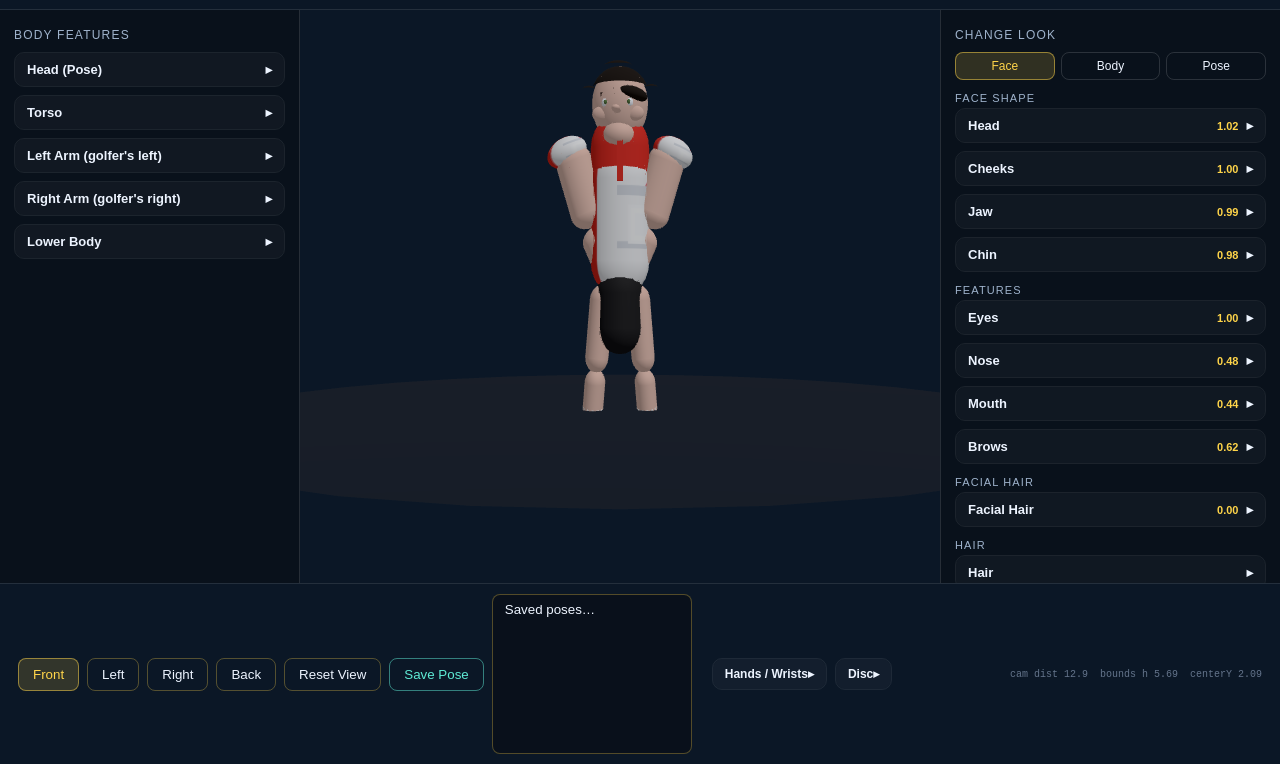
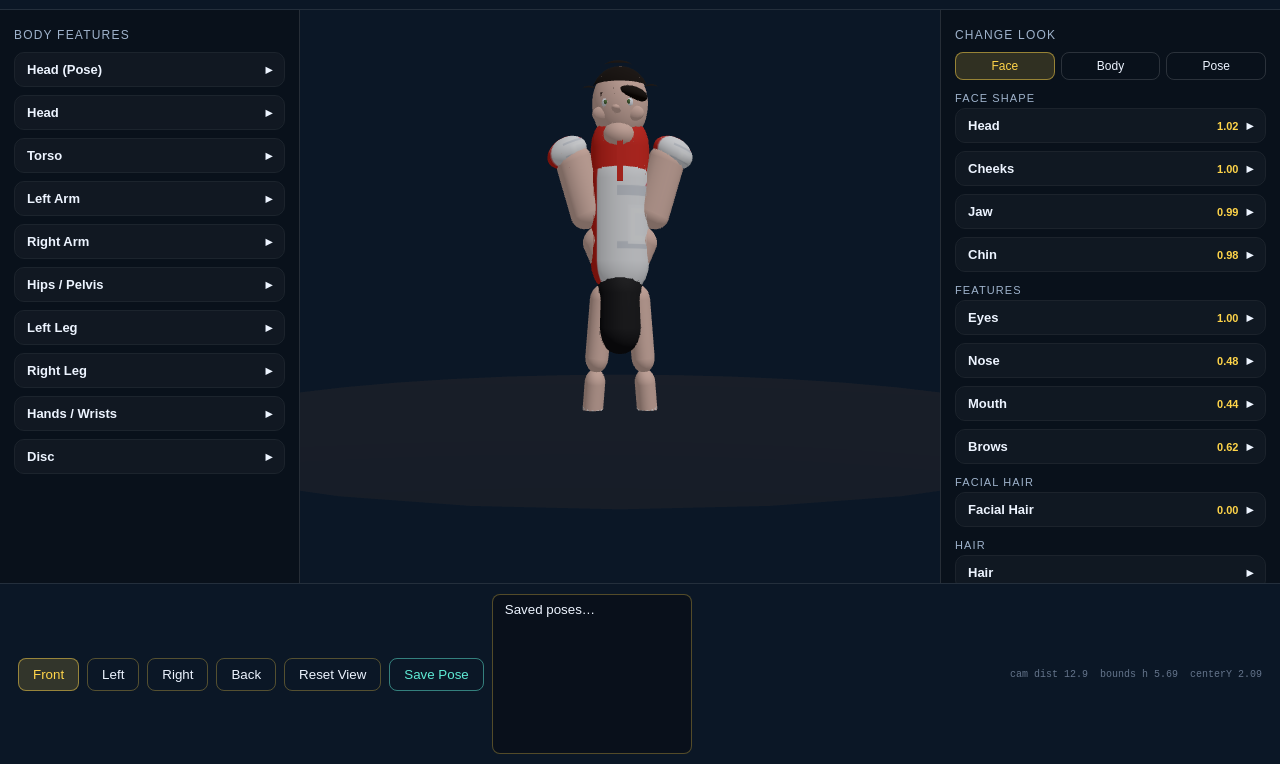
Before and after one commit to FLI-Golf/discblocks, a website built with Vite: page packages/client/master.html in a window 1280 px wide. Shown: the part 36-800 px from the top of the page. Built offline with nearby package versions, Linux system fonts and the light colour scheme; animation ran at ten frames a second.

Commit message:
feat: full anatomical Body Features organization in /master
- replace generic Lower Body with explicit sections: Head, Torso,
  Left Arm, Right Arm, Hips/Pelvis, Left Leg, Right Leg, Hands/Wrists, Disc
- reserve semantic controls (Coming Soon) for unvalidated mappings:
  torso lateralLean, pelvis rotation/tilt/flexion, hip rotation,
  foot direction, arm twist
- extend GolferPose types: torsoFlexion/lateralLean, pelvis, hip rotation,
  foot rotation
- wire validated controls: head yaw/pitch, torso turn/lean, shoulder
  abduction, hip flexion/abduction, knee flexion
- remove bottom-nav duplicate sections
- docs: semantic kinetic-chain hierarchy in anatomy README

```diff
--- a/packages/client/master.html
+++ b/packages/client/master.html
@@ -85,7 +85,6 @@
       </div>
       <div id="master-foot">
         <div id="views"></div>
-        <div id="lower"></div>
         <div id="camdebug"></div>
       </div>
     </div>
--- a/packages/client/src/master.ts
+++ b/packages/client/src/master.ts
@@ -196,7 +196,6 @@ foot.insertBefore(saveBtn, savedList);
 let expanded: string | null = null;
 const featureLeft = document.getElementById('feature-left')!;
 const featureRight = document.getElementById('feature-right')!;
-const lowerNav = document.getElementById('lower')!;
 
 // Change Look (appearance) editor in the RIGHT menu — edits the same golfer,
 // no separate preview.
@@ -304,6 +303,19 @@ function comingSoon(c: HTMLElement) {
   c.appendChild(d);
 }
 
+// A labeled row for a reserved-but-not-yet-wired semantic control.
+function comingSoonRow(label: string): HTMLElement {
+  const row = document.createElement('div');
+  row.className = 'row';
+  const span = document.createElement('span');
+  span.textContent = label;
+  const soon = document.createElement('span');
+  soon.className = 'soon';
+  soon.textContent = 'Coming Soon';
+  row.append(span, soon);
+  return row;
+}
+
 // Upper-body / head features -> LEFT menu
 makeSection(featureLeft, 'headPose', 'Head (Pose)', (c) => {
   c.appendChild(
@@ -325,6 +337,30 @@ makeSection(featureLeft, 'headPose', 'Head (Pose)', (c) => {
     )
   );
 });
+// ---- Full anatomical Body Features (permanent organization) ----
+// HEAD
+makeSection(featureLeft, 'head', 'Head', (c) => {
+  c.appendChild(
+    slider(
+      'Turn Left / Right',
+      () => draft.headYaw,
+      (v) => (draft.headYaw = v),
+      -80,
+      80
+    )
+  );
+  c.appendChild(
+    slider(
+      'Look Up / Down',
+      () => draft.headPitch,
+      (v) => (draft.headPitch = v),
+      -50,
+      50
+    )
+  );
+});
+
+// TORSO
 makeSection(featureLeft, 'torso', 'Torso', (c) => {
   const propLabel = document.createElement('div');
   propLabel.className = 'ftitle';
@@ -341,7 +377,7 @@ makeSection(featureLeft, 'torso', 'Torso', (c) => {
   c.appendChild(poseLabel);
   c.appendChild(
     slider(
-      'Coil',
+      'Turn Left / Right',
       () => draft.torsoCoil,
       (v) => (draft.torsoCoil = v),
       -90,
@@ -350,58 +386,68 @@ makeSection(featureLeft, 'torso', 'Torso', (c) => {
   );
   c.appendChild(
     slider(
-      'Lean',
+      'Lean Forward / Back',
       () => draft.torsoLean,
       (v) => (draft.torsoLean = v),
       -45,
       45
     )
   );
+  c.appendChild(comingSoonRow('Lean Left / Right'));
 });
-makeSection(featureLeft, 'leftArm', "Left Arm (golfer's left)", (c) => {
+
+// LEFT ARM
+makeSection(featureLeft, 'leftArm', 'Left Arm', (c) => {
   const hint = document.createElement('div');
   hint.className = 'soon';
   hint.textContent = "Golfer's anatomical left — appears on screen-right in Front view.";
   c.appendChild(hint);
   c.appendChild(
     slider(
-      'Arm Out / In',
+      'Out / In',
       () => draft.lAbduction,
-      (v) => (draft.lAbduction = v)
+      (v) => (draft.lAbduction = v),
+      0,
+      140
     )
   );
+  c.appendChild(comingSoonRow('Forward / Back'));
+  c.appendChild(comingSoonRow('Arm Twist'));
+  c.appendChild(comingSoonRow('Elbow Bend'));
 });
-makeSection(featureLeft, 'rightArm', "Right Arm (golfer's right)", (c) => {
+
+// RIGHT ARM
+makeSection(featureLeft, 'rightArm', 'Right Arm', (c) => {
   const hint = document.createElement('div');
   hint.className = 'soon';
   hint.textContent = "Golfer's anatomical right — appears on screen-left in Front view.";
   c.appendChild(hint);
   c.appendChild(
     slider(
-      'Arm Out / In',
+      'Out / In',
       () => draft.rAbduction,
-      (v) => (draft.rAbduction = v)
+      (v) => (draft.rAbduction = v),
+      0,
+      140
     )
   );
+  c.appendChild(comingSoonRow('Forward / Back'));
+  c.appendChild(comingSoonRow('Arm Twist'));
+  c.appendChild(comingSoonRow('Elbow Bend'));
 });
-makeSection(featureLeft, 'lowerBody', 'Lower Body', (c) => {
-  const propLabel = document.createElement('div');
-  propLabel.className = 'ftitle';
-  propLabel.textContent = 'Proportions';
-  c.appendChild(propLabel);
-  c.appendChild(appearanceSlider('Leg Length', 'legLength', 0.6, 1.5));
-  c.appendChild(appearanceSlider('Thigh Length (Hip to Knee)', 'thighLength', 0.6, 1.6));
-  c.appendChild(appearanceSlider('Leg Taper', 'legTaper', 0.5, 1.5));
-  c.appendChild(appearanceSlider('Hip Width', 'hipWidth', 0.5, 1.5));
-  const poseLabel = document.createElement('div');
-  poseLabel.className = 'ftitle';
-  poseLabel.textContent = 'Pose';
-  poseLabel.style.marginTop = '12px';
-  c.appendChild(poseLabel);
-  c.appendChild(document.createTextNode('Left Leg'));
+
+// HIPS / PELVIS
+makeSection(featureLeft, 'pelvis', 'Hips / Pelvis', (c) => {
+  c.appendChild(comingSoonRow('Turn Left / Right'));
+  c.appendChild(comingSoonRow('Tilt Left / Right'));
+  c.appendChild(comingSoonRow('Forward / Back'));
+});
+
+// LEFT LEG
+makeSection(featureLeft, 'leftLeg', 'Left Leg', (c) => {
   c.appendChild(
     slider(
-      'Step Fwd / Back',
+      'Hip Forward / Back',
       () => draft.lHipFlex,
       (v) => (draft.lHipFlex = v),
       -60,
@@ -410,13 +456,14 @@ makeSection(featureLeft, 'lowerBody', 'Lower Body', (c) => {
   );
   c.appendChild(
     slider(
-      'Leg Out / In',
+      'Hip Out / In',
       () => draft.lHipAbd,
       (v) => (draft.lHipAbd = v),
       0,
       60
     )
   );
+  c.appendChild(comingSoonRow('Hip Rotation'));
   c.appendChild(
     slider(
       'Knee Bend',
@@ -426,13 +473,16 @@ makeSection(featureLeft, 'lowerBody', 'Lower Body', (c) => {
       120
     )
   );
-  const sep = document.createElement('div');
-  sep.style.cssText = 'border-top:1px solid rgba(255,255,255,.08);margin:10px 0;';
-  c.appendChild(sep);
-  c.appendChild(document.createTextNode('Right Leg'));
+  c.appendChild(comingSoonRow('Foot Direction'));
+  c.appendChild(appearanceSlider('Leg Length', 'legLength', 0.6, 1.5));
+  c.appendChild(appearanceSlider('Thigh Length (Hip to Knee)', 'thighLength', 0.6, 1.6));
+});
+
+// RIGHT LEG
+makeSection(featureLeft, 'rightLeg', 'Right Leg', (c) => {
   c.appendChild(
     slider(
-      'Step Fwd / Back',
+      'Hip Forward / Back',
       () => draft.rHipFlex,
       (v) => (draft.rHipFlex = v),
       -60,
@@ -441,13 +491,14 @@ makeSection(featureLeft, 'lowerBody', 'Lower Body', (c) => {
   );
   c.appendChild(
     slider(
-      'Leg Out / In',
+      'Hip Out / In',
       () => draft.rHipAbd,
       (v) => (draft.rHipAbd = v),
       0,
       60
     )
   );
+  c.appendChild(comingSoonRow('Hip Rotation'));
   c.appendChild(
     slider(
       'Knee Bend',
@@ -457,11 +508,14 @@ makeSection(featureLeft, 'lowerBody', 'Lower Body', (c) => {
       120
     )
   );
+  c.appendChild(comingSoonRow('Foot Direction'));
+  c.appendChild(appearanceSlider('Leg Taper', 'legTaper', 0.5, 1.5));
+  c.appendChild(appearanceSlider('Hip Width', 'hipWidth', 0.5, 1.5));
 });
 
-// Hands/Wrists and Disc organizational sections live in the bottom nav.
-makeSection(lowerNav, 'hands', 'Hands / Wrists', (c) => comingSoon(c));
-makeSection(lowerNav, 'disc', 'Disc', (c) => comingSoon(c));
+// HANDS / WRISTS + DISC
+makeSection(featureLeft, 'hands', 'Hands / Wrists', (c) => comingSoon(c));
+makeSection(featureLeft, 'disc', 'Disc', (c) => comingSoon(c));
 
 // ---- Render loop ----
 function tick() {
--- a/packages/client/src/rendering/avatar/types.ts
+++ b/packages/client/src/rendering/avatar/types.ts
@@ -36,9 +36,17 @@ export interface ElbowPose {
 }
 
 export interface TorsoPose {
-  readonly rotation?: number;
-  readonly lean?: number;
+  readonly rotation?: number; // turn left/right
+  readonly lean?: number; // lean forward/back
+  readonly flexion?: number; // alias of lean (forward/back)
+  readonly lateralLean?: number; // lean left/right
   readonly twist?: number;
+}
+
+export interface PelvisPose {
+  readonly rotation?: number; // turn left/right
+  readonly lateralTilt?: number; // tilt left/right
+  readonly flexion?: number; // forward/back
 }
 
 export interface HeadPose {
@@ -49,10 +57,15 @@ export interface HeadPose {
 export interface HipPose {
   readonly flexion?: number; // step forward/back (radians)
   readonly abduction?: number; // leg out/in (radians)
+  readonly rotation?: number; // hip rotation (radians)
 }
 
 export interface KneePose {
   readonly flexion?: number; // bend (radians)
+}
+
+export interface FootPose {
+  readonly rotation?: number; // foot direction (radians)
 }
 
 export type PoseId = string;
@@ -62,6 +75,7 @@ export interface GolferPose {
   readonly id: PoseId;
   readonly name: string;
   readonly torso?: TorsoPose;
+  readonly pelvis?: PelvisPose;
   readonly head?: HeadPose;
   readonly leftShoulder?: ShoulderPose;
   readonly rightShoulder?: ShoulderPose;
@@ -71,6 +85,8 @@ export interface GolferPose {
   readonly rightHip?: HipPose;
   readonly leftKnee?: KneePose;
   readonly rightKnee?: KneePose;
+  readonly leftFoot?: FootPose;
+  readonly rightFoot?: FootPose;
 }
 
 export interface ActionStage {
```
Also changed, not shown: packages/client/public/avatar-development/anatomy/README.md.
